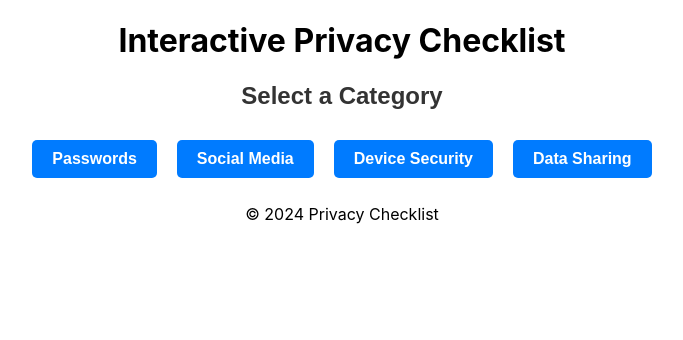
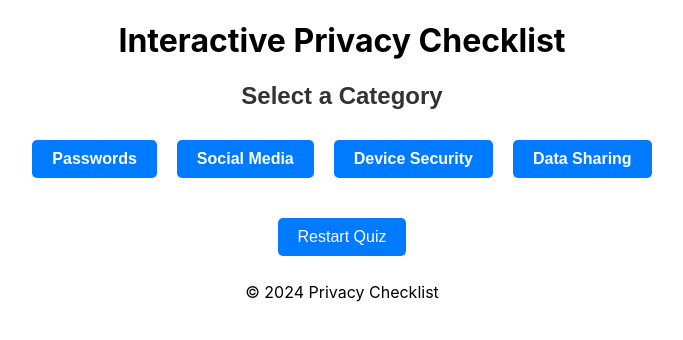
Before and after one commit to mohsenpasdar/PrivacyChecklistApp, a React (Create React App) app: page /categories in a window 1280 px wide. Shown: the top 340 px of the page, without its empty margins (298-981 px from the left). Built offline with nearby package versions, Linux system fonts and the light colour scheme.

Commit message:
resultspage now gives a wellstructured report, categoryselection allows restarting the quiz, introduction was added to questionpage, along with next button, also the database was changed to a significant amount

```diff
--- a/src/components/CategorySelection.js
+++ b/src/components/CategorySelection.js
@@ -1,8 +1,16 @@
 import React from 'react';
-import { Link } from 'react-router-dom';
+import { Link, useNavigate } from 'react-router-dom';
 import './CategorySelection.css'; // Assuming the styles are saved in this file
 
 function CategorySelection({ categories, completedCategories }) {
+  const navigate = useNavigate();
+
+  const handleRestart = () => {
+    // Navigate to the homepage and reload the app to reset state
+    navigate('/');
+    window.location.reload();
+  };
+
   return (
     <div>
       <h2>Select a Category</h2>
@@ -19,13 +27,14 @@ function CategorySelection({ categories, completedCategories }) {
           </Link>
         </button>
       ))}
-      {completedCategories.length > 0 && (
-        <div>
-          <Link to="/results">
+      <div style={{ marginTop: '20px' }}>
+        {completedCategories.length > 0 && (
+          <Link to="/results" style={{ marginRight: '10px' }}>
             <button>View Results</button>
           </Link>
-        </div>
-      )}
+        )}
+        <button onClick={handleRestart}>Restart Quiz</button>
+      </div>
     </div>
   );
 }
--- a/src/components/QuestionPage.js
+++ b/src/components/QuestionPage.js
@@ -7,14 +7,31 @@ function QuestionPage({ categories, answers, handleAnswer, markCategoryComplete
   const { category } = useParams();
   const navigate = useNavigate();
 
-  const currentQuestions = questions[category] || [];
+  const categoryData = questions[category];
+  const currentQuestions = categoryData?.items || [];
   const [currentQuestionIndex, setCurrentQuestionIndex] = useState(0);
+  const [quizStarted, setQuizStarted] = useState(false);
   const [isCompleted, setIsCompleted] = useState(false);
+  const [feedback, setFeedback] = useState(null);
+  const [answered, setAnswered] = useState(false);
 
-  const handleNext = (answer) => {
+  const handleStartQuiz = () => {
+    setQuizStarted(true);
+  };
+
+  const handleAnswerClick = (answer) => {
     handleAnswer(category, currentQuestions[currentQuestionIndex].id, answer);
+    setFeedback(
+      currentQuestions[currentQuestionIndex].feedback[answer.toLowerCase()] || ''
+    );
+    setAnswered(true);
+  };
+
+  const handleNext = () => {
     if (currentQuestionIndex < currentQuestions.length - 1) {
       setCurrentQuestionIndex((prev) => prev + 1);
+      setFeedback(null);
+      setAnswered(false);
     } else {
       markCategoryComplete(category);
       setIsCompleted(true);
@@ -23,13 +40,24 @@ function QuestionPage({ categories, answers, handleAnswer, markCategoryComplete
 
   const handleLeaveChecklist = () => {
     // Clear recorded answers for the current category
-    handleAnswer(category, null, null); // Assuming `handleAnswer` is designed to remove entries when `null` is passed
+    handleAnswer(category, null, null); // Assuming `handleAnswer` removes entries when `null` is passed
     navigate('/categories'); // Navigate back to CategorySelection
   };
 
   const handleReturnToCategories = () => {
     navigate('/categories');
   };
+
+  if (!quizStarted) {
+    return (
+      <div>
+        <h2>{category}</h2>
+        <p>{categoryData?.questionsPageIntroduction}</p>
+        <button onClick={handleStartQuiz}>Start Quiz</button>
+        <button onClick={handleLeaveChecklist}>Leave Checklist</button>
+      </div>
+    );
+  }
 
   if (currentQuestions.length === 0) {
     return <p>No questions available for this category.</p>;
@@ -47,8 +75,17 @@ function QuestionPage({ categories, answers, handleAnswer, markCategoryComplete
       {!isCompleted ? (
         <div>
           <p>{currentQuestions[currentQuestionIndex].text}</p>
-          <button onClick={() => handleNext('Yes')}>Yes</button>
-          <button onClick={() => handleNext('No')}>No</button>
+          {feedback && <p><strong>Feedback:</strong> {feedback}</p>}
+          <div>
+            {!answered ? (
+              <>
+                <button onClick={() => handleAnswerClick('Yes')}>Yes</button>
+                <button onClick={() => handleAnswerClick('No')}>No</button>
+              </>
+            ) : (
+              <button onClick={handleNext}>Next</button>
+            )}
+          </div>
           <button onClick={handleLeaveChecklist}>Leave Checklist</button>
         </div>
       ) : (
--- a/src/components/ResultsPage.js
+++ b/src/components/ResultsPage.js
@@ -1,5 +1,6 @@
 import React from 'react';
 import { useNavigate } from 'react-router-dom';
+import { questions } from '../data/questions';
 
 function ResultsPage({ answers, categories, completedCategories }) {
   const navigate = useNavigate();
@@ -14,35 +15,60 @@ function ResultsPage({ answers, categories, completedCategories }) {
     navigate('/categories');
   };
 
+  const calculateScore = (category) => {
+    const categoryQuestions = questions[category]?.items || [];
+    const totalQuestions = categoryQuestions.length;
+    const answeredYes = Object.values(answers[category] || {}).filter(
+      (answer) => answer === 'Yes'
+    ).length;
+    return Math.round((answeredYes / totalQuestions) * 100);
+  };
+
+  const getScoreFeedback = (score, category) => {
+    if (score <= 35) return questions[category]?.scoreFeedback.low;
+    if (score <= 75) return questions[category]?.scoreFeedback.medium;
+    return questions[category]?.scoreFeedback.high;
+  };
+
   const allCategoriesCompleted = completedCategories.length === categories.length;
 
   return (
     <div>
       <h2>Results</h2>
-      {completedCategories.map((category) => (
-        <div key={category}>
-          <h3>{category}</h3>
-          {Object.entries(answers[category] || {}).map(([questionId, answer]) => (
-            <p key={questionId}>
-              Question {questionId}: {answer}
-            </p>
-          ))}
-        </div>
-      ))}
+      {completedCategories.map((category) => {
+        const score = calculateScore(category);
+        const feedback = getScoreFeedback(score, category);
+        const recommendations = questions[category]?.items
+          .filter((item) => answers[category]?.[item.id] === 'No')
+          .map((item) => item.recommendation);
+
+        return (
+          <div key={category}>
+            <h3>{category}</h3>
+            <p>{questions[category]?.resultsIntroduction}</p>
+            <p>Score: {score}%</p>
+            <p>{feedback}</p>
+            {recommendations.length > 0 && (
+              <div>
+                <h4>Recommendations:</h4>
+                <ul>
+                  {recommendations.map((rec, index) => (
+                    <li key={index}>{rec}</li>
+                  ))}
+                </ul>
+              </div>
+            )}
+          </div>
+        );
+      })}
 
       {!allCategoriesCompleted && (
-        <button
-          onClick={handleReturnToCategories}
-          style={{ marginTop: '20px', backgroundColor: '#007bff', color: 'white', border: 'none', padding: '10px 20px', borderRadius: '5px', cursor: 'pointer' }}
-        >
+        <button onClick={handleReturnToCategories}>
           Return to Categories
         </button>
       )}
 
-      <button
-        onClick={handleRestart}
-        style={{ marginTop: '20px', backgroundColor: '#28a745', color: 'white', border: 'none', padding: '10px 20px', borderRadius: '5px', cursor: 'pointer' }}
-      >
+      <button onClick={handleRestart}>
         Restart Quiz
       </button>
     </div>
--- a/src/data/questions.js
+++ b/src/data/questions.js
@@ -1,20 +1,120 @@
 const questions = {
-  Passwords: [
-    { id: 1, text: "Do you use unique passwords for each account?" },
-    { id: 2, text: "Do you use a password manager?" },
-  ],
-  "Social Media": [
-    { id: 1, text: "Do you restrict who can see your social media posts?" },
-    { id: 2, text: "Do you avoid sharing sensitive information online?" },
-  ],
-  "Device Security": [
-    { id: 1, text: "Do you use a firewall on your device?" },
-    { id: 2, text: "Do you keep your device’s OS updated?" },
-  ],
-  "Data Sharing": [
-    { id: 1, text: "Do you review permissions before sharing data with apps?" },
-    { id: 2, text: "Do you limit data shared with third-party applications?" },
-  ],
+  Passwords: {
+    questionsPageIntroduction: "Passwords are critical for protecting your digital accounts and personal information. In this category, you'll answer questions about your password habits. Choose 'Yes' or 'No' for each question to receive quick feedback. If you decide to leave the quiz at any point, your answers for this category will not be saved. Once all questions are answered, you can return to the category selection to either continue with other categories or see your partial results.",
+    resultsIntroduction: "Passwords are your first line of defense against unauthorized access to your accounts. Ensuring strong, unique passwords for each account can significantly enhance your security.",
+    scoreFeedback: {
+      high: "Excellent! You have strong password practices. Keep up the good work to maintain your online safety.",
+      medium: "Good effort! There’s room for improvement in securing your accounts with stronger password practices.",
+      low: "Your password practices need improvement. Consider taking steps to secure your accounts with strong, unique passwords.",
+    },
+    items: [
+      {
+        id: 1,
+        text: "Do you use unique passwords for each account?",
+        feedback: {
+          yes: "Great! Unique passwords reduce the risk of multiple accounts being compromised.",
+          no: "Using the same password for multiple accounts increases vulnerability to breaches.",
+        },
+        recommendation: "Consider using unique passwords for each account to enhance security.",
+      },
+      {
+        id: 2,
+        text: "Do you use a password manager?",
+        feedback: {
+          yes: "Good job! Password managers help generate and store strong passwords securely.",
+          no: "Not using a password manager can make it harder to maintain strong, unique passwords.",
+        },
+        recommendation: "Start using a password manager to securely manage your passwords.",
+      },
+    ],
+  },
+  "Social Media": {
+    questionsPageIntroduction: "Social media platforms are great for communication but can pose privacy risks. This category will ask about your practices on social media. Select 'Yes' or 'No' for each question to get quick feedback. You can exit the quiz at any time without saving your answers. Once completed, return to the category selection to continue with other topics or see your partial results.",
+    resultsIntroduction: "Social media platforms are powerful tools for communication but can pose significant privacy risks. Managing your visibility and avoiding oversharing helps protect your personal data.",
+    scoreFeedback: {
+      high: "Well done! You maintain excellent privacy practices on social media.",
+      medium: "You’re doing well, but there’s room to improve your social media privacy settings.",
+      low: "Your social media practices could expose you to privacy risks. Take steps to secure your online presence.",
+    },
+    items: [
+      {
+        id: 1,
+        text: "Do you restrict who can see your social media posts?",
+        feedback: {
+          yes: "Well done! Restricting visibility helps protect your privacy from unwanted access.",
+          no: "Allowing unrestricted access to your posts could expose sensitive information.",
+        },
+        recommendation: "Update your social media privacy settings to control who can view your posts.",
+      },
+      {
+        id: 2,
+        text: "Do you avoid sharing sensitive information online?",
+        feedback: {
+          yes: "Excellent! Avoiding sensitive information online reduces the risk of misuse.",
+          no: "Sharing sensitive information can lead to privacy breaches or identity theft.",
+        },
+        recommendation: "Be cautious about sharing personal or sensitive details online.",
+      },
+    ],
+  },
+  "Device Security": {
+    questionsPageIntroduction: "Device security is essential for protecting your digital life. In this section, you'll answer questions on securing your devices. Respond with 'Yes' or 'No' to receive immediate feedback. Feel free to leave the quiz if needed, and your answers won't be saved. Upon completing this section, you can return to the category selection to proceed with other topics or view partial results.",
+    resultsIntroduction: "Device security is essential to protect your digital assets from unauthorized access. Regular updates and security measures help ensure your data remains safe.",
+    scoreFeedback: {
+      high: "Great job! Your device security practices are strong and effective.",
+      medium: "You’re on the right track, but there’s room to strengthen your device security.",
+      low: "Your device security needs significant improvement. Implement recommended practices to stay protected.",
+    },
+    items: [
+      {
+        id: 1,
+        text: "Do you use a firewall on your device?",
+        feedback: {
+          yes: "Good work! A firewall helps block unauthorized access to your network.",
+          no: "Not using a firewall can leave your device vulnerable to external threats.",
+        },
+        recommendation: "Enable a firewall on your device to safeguard your network.",
+      },
+      {
+        id: 2,
+        text: "Do you keep your device’s OS updated?",
+        feedback: {
+          yes: "Great! Keeping your OS updated ensures you have the latest security patches.",
+          no: "Outdated operating systems may have vulnerabilities that can be exploited.",
+        },
+        recommendation: "Regularly update your operating system to stay protected.",
+      },
+    ],
+  },
+  "Data Sharing": {
+    questionsPageIntroduction: "Sharing data is common in today's digital world. This category explores your practices with app permissions and third-party data sharing. Choose 'Yes' or 'No' to each question for instant feedback. You can stop anytime, and your answers for this section won't be saved. Complete this section to return to the category selection for more topics or partial results.",
+    resultsIntroduction: "Sharing data is a part of digital life, but it's essential to review permissions and minimize the data shared with third-party apps to protect your privacy.",
+    scoreFeedback: {
+      high: "Excellent! You’re taking strong measures to control data sharing.",
+      medium: "You’re doing well, but some improvements can be made in managing data sharing.",
+      low: "Your data sharing practices need attention. Take action to better protect your information.",
+    },
+    items: [
+      {
+        id: 1,
+        text: "Do you review permissions before sharing data with apps?",
+        feedback: {
+          yes: "Good practice! Reviewing permissions helps you control what data apps can access.",
+          no: "Not reviewing permissions can lead to apps accessing unnecessary sensitive data.",
+        },
+        recommendation: "Always review app permissions before granting access to your data.",
+      },
+      {
+        id: 2,
+        text: "Do you limit data shared with third-party applications?",
+        feedback: {
+          yes: "Nice! Limiting data sharing reduces the chances of misuse by third parties.",
+          no: "Sharing too much data with third parties increases your privacy risks.",
+        },
+        recommendation: "Restrict the data you share with third-party applications to enhance privacy.",
+      },
+    ],
+  },
 };
 
 // Extract the categories from the questions object
```
